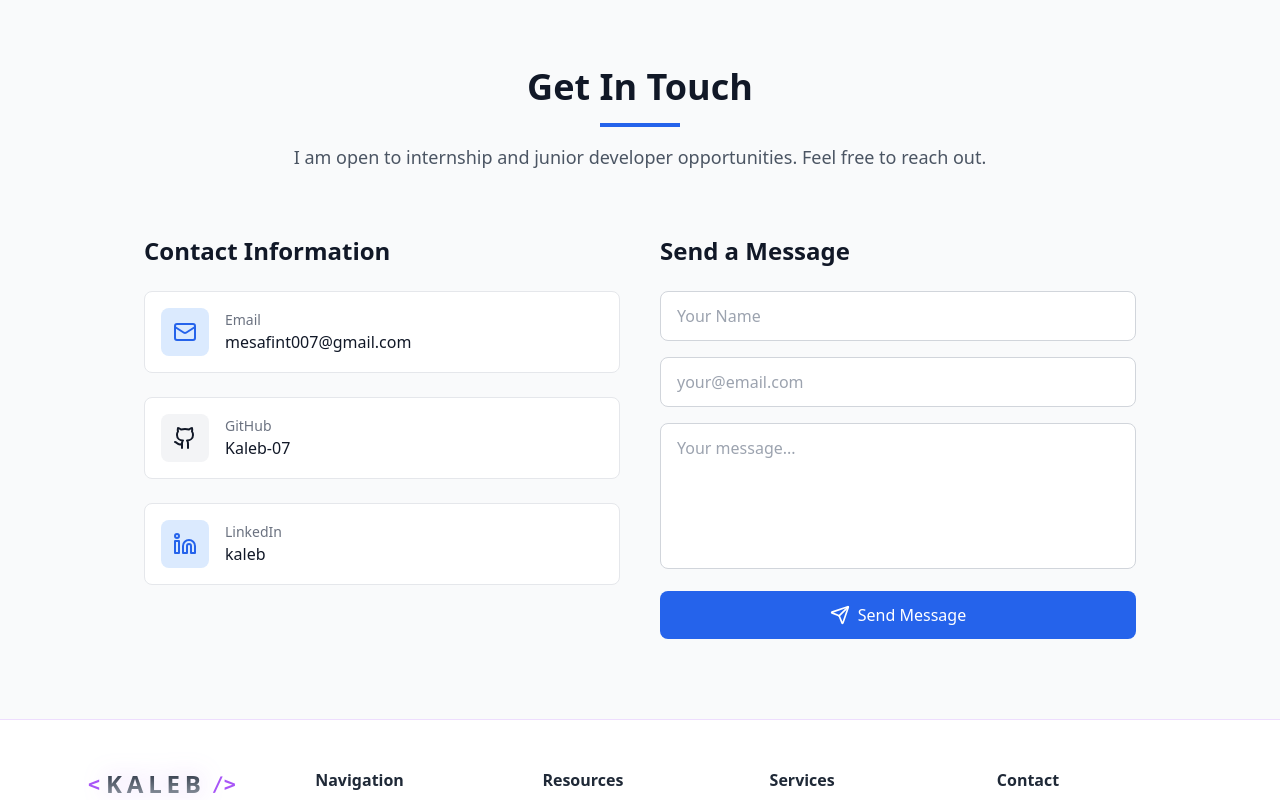
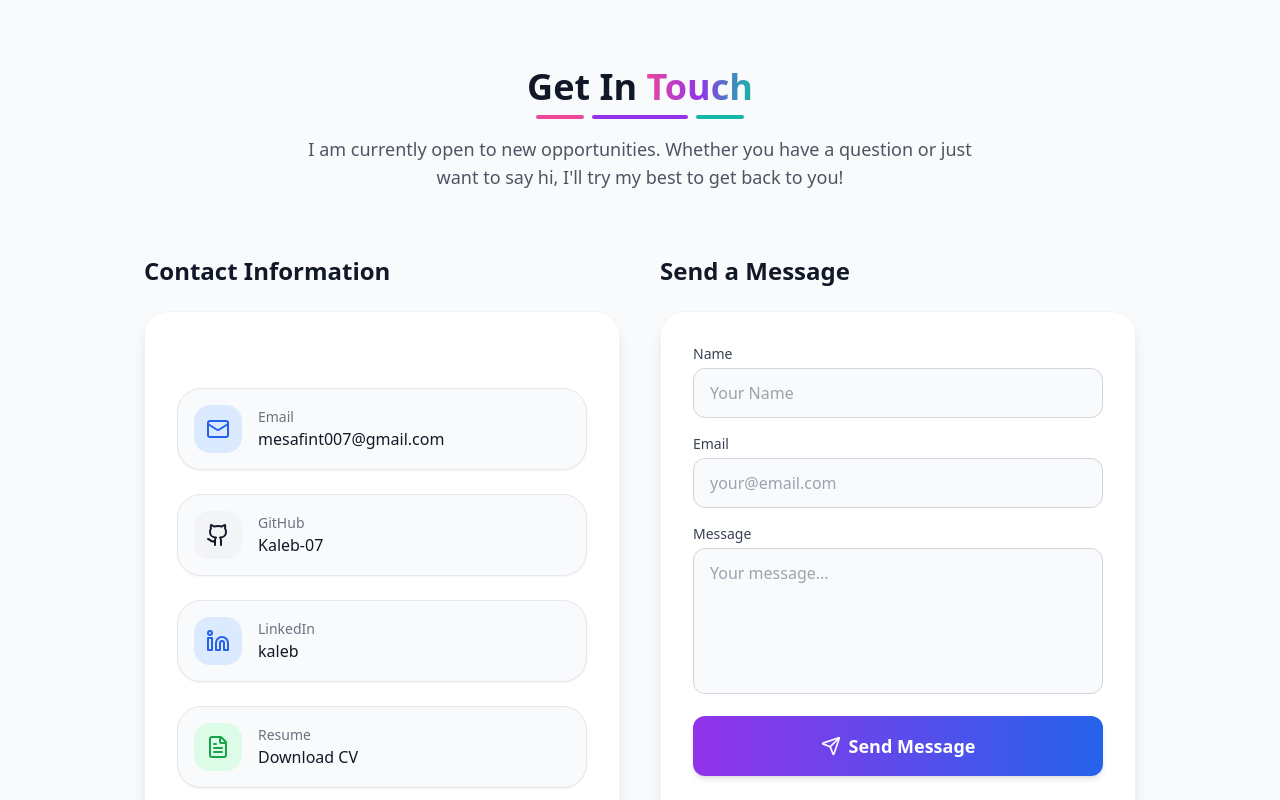
Before and after one commit to Kaleb-07/KalebDev, a React (Vite) app: page / in a window 1280 px wide. Shown: the part 3440-4240 px from the top of the page. Built offline with nearby package versions, Linux system fonts and the light colour scheme.

Commit message:
updating the get in touch

```diff
--- a/src/pages/Contact/Contact.jsx
+++ b/src/pages/Contact/Contact.jsx
@@ -65,30 +65,38 @@ export default function Contact() {
             <div className="max-w-5xl mx-auto px-4">
                 {/* Header */}
                 <div className="text-center mb-16">
-                    <h2 className="text-4xl font-bold text-gray-900 dark:text-white mb-4">
-                        Get In Touch
+                    <h2 className="text-4xl font-bold mb-2 text-gray-900 dark:text-white">
+                        Get In <span className="bg-clip-text text-transparent bg-gradient-to-r from-pink-500 via-purple-600 to-teal-500">Touch</span>
                     </h2>
-                    <div className="w-20 h-1 bg-blue-600 mx-auto mb-4"></div>
-                    <p className="text-lg text-gray-600 dark:text-gray-300">
-                        I am open to internship and junior developer opportunities. Feel free
-                        to reach out.
+                    <div className="flex justify-center items-center gap-2 mt-2 mb-4">
+                        <div className="w-12 h-1 bg-pink-500 dark:bg-pink-400 rounded"></div>
+                        <div className="w-24 h-1 bg-purple-600 dark:bg-purple-400 rounded"></div>
+                        <div className="w-12 h-1 bg-teal-500 dark:bg-teal-400 rounded"></div>
+                    </div>
+                    <p className="text-lg text-gray-600 dark:text-gray-300 max-w-2xl mx-auto">
+                        I am currently open to new opportunities. Whether you have a question or just want to say hi, I'll try my best to get back to you!
                     </p>
                 </div>
 
                 <div className="grid md:grid-cols-2 gap-10">
                     {/* Contact Info */}
                     <div>
-                        <h3 className="text-2xl font-bold text-gray-900 dark:text-white mb-6">
+                        <div className="relative text-2xl font-bold mb-6 w-fit group cursor-default">
+                            <span className="absolute inset-0 bg-gradient-to-r from-pink-500 via-purple-600 to-teal-500 bg-clip-text text-transparent opacity-0 group-hover:opacity-100 transition-opacity duration-300">
                                 Contact Information
-                        </h3>
+                            </span>
+                            <span className="relative bg-clip-text text-gray-900 dark:text-white group-hover:text-transparent transition-colors duration-300">
+                                Contact Information
+                            </span>
+                        </div>
 
-                        <div className="space-y-6">
+                        <div className="bg-white dark:bg-gray-800 p-8 rounded-3xl shadow-lg border border-gray-100 dark:border-gray-700 h-full flex flex-col justify-center gap-6">
                             {/* Email */}
                             <a
                                 href="mailto:Mesafint007@gmail.com"
-                                className="flex items-center gap-4 p-4 rounded-lg border border-gray-200 dark:border-gray-700 bg-white dark:bg-gray-800 hover:border-blue-600 transition"
+                                className="flex items-center gap-4 p-4 rounded-3xl border border-gray-200 dark:border-gray-700 bg-gray-50 dark:bg-gray-700/50 hover:border-blue-600 transition shadow-sm hover:shadow-md"
                             >
-                                <div className="w-12 h-12 bg-blue-100 dark:bg-blue-600 rounded-lg flex items-center justify-center">
+                                <div className="w-12 h-12 bg-blue-100 dark:bg-blue-600 rounded-2xl flex items-center justify-center">
                                     <Mail className="text-blue-600 dark:text-white" />
                                 </div>
                                 <div>
@@ -106,9 +114,9 @@ export default function Contact() {
                                 href="https://github.com/Kaleb-07"
                                 target="_blank"
                                 rel="noopener noreferrer"
-                                className="flex items-center gap-4 p-4 rounded-lg border border-gray-200 dark:border-gray-700 bg-white dark:bg-gray-800 hover:border-gray-900 transition"
+                                className="flex items-center gap-4 p-4 rounded-3xl border border-gray-200 dark:border-gray-700 bg-gray-50 dark:bg-gray-700/50 hover:border-gray-900 transition shadow-sm hover:shadow-md"
                             >
-                                <div className="w-12 h-12 bg-gray-100 dark:bg-gray-900 rounded-lg flex items-center justify-center">
+                                <div className="w-12 h-12 bg-gray-100 dark:bg-gray-900 rounded-2xl flex items-center justify-center">
                                     <Github className="text-gray-900 dark:text-white" />
                                 </div>
                                 <div>
@@ -126,9 +134,9 @@ export default function Contact() {
                                 href="https://www.linkedin.com/in/kaleb"
                                 target="_blank"
                                 rel="noopener noreferrer"
-                                className="flex items-center gap-4 p-4 rounded-lg border border-gray-200 dark:border-gray-700 bg-white dark:bg-gray-800 hover:border-blue-600 transition"
+                                className="flex items-center gap-4 p-4 rounded-3xl border border-gray-200 dark:border-gray-700 bg-gray-50 dark:bg-gray-700/50 hover:border-blue-600 transition shadow-sm hover:shadow-md"
                             >
-                                <div className="w-12 h-12 bg-blue-100 dark:bg-blue-600 rounded-lg flex items-center justify-center">
+                                <div className="w-12 h-12 bg-blue-100 dark:bg-blue-600 rounded-2xl flex items-center justify-center">
                                     <Linkedin className="text-blue-600 dark:text-white" />
                                 </div>
                                 <div>
@@ -140,16 +148,43 @@ export default function Contact() {
                                     </p>
                                 </div>
                             </a>
+
+                            {/* Resume */}
+                            <a
+                                href={cvFile}
+                                download="Software_Developer_CV.pdf"
+                                className="flex items-center gap-4 p-4 rounded-3xl border border-gray-200 dark:border-gray-700 bg-gray-50 dark:bg-gray-700/50 hover:border-green-600 transition shadow-sm hover:shadow-md group"
+                            >
+                                <div className="w-12 h-12 bg-green-100 dark:bg-green-600 rounded-2xl flex items-center justify-center group-hover:scale-110 transition-transform">
+                                    <FileText className="text-green-600 dark:text-white" />
+                                </div>
+                                <div>
+                                    <p className="text-sm text-gray-500 dark:text-gray-400">
+                                        Resume
+                                    </p>
+                                    <p className="text-gray-900 dark:text-white font-medium">
+                                        Download CV
+                                    </p>
+                                </div>
+                            </a>
                         </div>
                     </div>
 
                     {/* Contact Form */}
                     <div>
-                        <h3 className="text-2xl font-bold text-gray-900 dark:text-white mb-6">
+                        <div className="relative text-2xl font-bold mb-6 w-fit group cursor-default">
+                            <span className="absolute inset-0 bg-gradient-to-r from-pink-500 via-purple-600 to-teal-500 bg-clip-text text-transparent opacity-0 group-hover:opacity-100 transition-opacity duration-300">
                                 Send a Message
-                        </h3>
+                            </span>
+                            <span className="relative bg-clip-text text-gray-900 dark:text-white group-hover:text-transparent transition-colors duration-300">
+                                Send a Message
+                            </span>
+                        </div>
+                        <div className="bg-white dark:bg-gray-800 p-8 rounded-3xl shadow-lg border border-gray-100 dark:border-gray-700 h-full">
 
                             <form onSubmit={handleSubmit} className="space-y-4">
+                                <div>
+                                    <label className="block text-sm font-medium text-gray-700 dark:text-gray-300 mb-1">Name</label>
                                     <input
                                         type="text"
                                         name="name"
@@ -157,9 +192,12 @@ export default function Contact() {
                                         value={formData.name}
                                         onChange={handleChange}
                                         required
-                                className="w-full px-4 py-3 rounded-lg border border-gray-300 dark:border-gray-600 bg-white dark:bg-gray-800 text-gray-900 dark:text-white focus:ring-2 focus:ring-blue-600 outline-none"
+                                        className="w-full px-4 py-3 rounded-xl border border-gray-300 dark:border-gray-600 bg-gray-50 dark:bg-gray-700 text-gray-900 dark:text-white focus:ring-2 focus:ring-purple-500 focus:border-transparent outline-none transition-all"
                                     />
+                                </div>
 
+                                <div>
+                                    <label className="block text-sm font-medium text-gray-700 dark:text-gray-300 mb-1">Email</label>
                                     <input
                                         type="email"
                                         name="email"
@@ -167,9 +205,12 @@ export default function Contact() {
                                         value={formData.email}
                                         onChange={handleChange}
                                         required
-                                className="w-full px-4 py-3 rounded-lg border border-gray-300 dark:border-gray-600 bg-white dark:bg-gray-800 text-gray-900 dark:text-white focus:ring-2 focus:ring-blue-600 outline-none"
+                                        className="w-full px-4 py-3 rounded-xl border border-gray-300 dark:border-gray-600 bg-gray-50 dark:bg-gray-700 text-gray-900 dark:text-white focus:ring-2 focus:ring-purple-500 focus:border-transparent outline-none transition-all"
                                     />
+                                </div>
 
+                                <div>
+                                    <label className="block text-sm font-medium text-gray-700 dark:text-gray-300 mb-1">Message</label>
                                     <textarea
                                         name="message"
                                         rows={5}
@@ -177,13 +218,14 @@ export default function Contact() {
                                         value={formData.message}
                                         onChange={handleChange}
                                         required
-                                className="w-full px-4 py-3 rounded-lg border border-gray-300 dark:border-gray-600 bg-white dark:bg-gray-800 text-gray-900 dark:text-white focus:ring-2 focus:ring-blue-600 outline-none resize-none"
+                                        className="w-full px-4 py-3 rounded-xl border border-gray-300 dark:border-gray-600 bg-gray-50 dark:bg-gray-700 text-gray-900 dark:text-white focus:ring-2 focus:ring-purple-500 focus:border-transparent outline-none resize-none transition-all"
                                     />
+                                </div>
 
                                 <button
                                     type="submit"
                                     disabled={status === "sending"}
-                                className="w-full flex items-center justify-center gap-2 bg-blue-600 hover:bg-blue-700 text-white px-6 py-3 rounded-lg font-medium transition disabled:opacity-50"
+                                    className="w-full flex items-center justify-center gap-2 bg-gradient-to-r from-purple-600 to-blue-600 hover:from-purple-700 hover:to-blue-700 text-white px-6 py-4 rounded-xl font-bold text-lg transition-all transform hover:scale-[1.02] disabled:opacity-50 disabled:hover:scale-100 shadow-md"
                                 >
                                     {status === "sending" ? (
                                         "Sending..."
@@ -196,15 +238,15 @@ export default function Contact() {
                                 </button>
 
                                 {status === "success" && (
-                                <p className="text-green-500 text-center text-sm">
+                                    <p className="text-green-500 text-center text-sm font-medium animate-fade-in">
                                         Message sent successfully!
                                     </p>
                                 )}
 
                                 {status === "error" && (
-                                <div className="flex items-center gap-2 p-3 bg-red-100 dark:bg-red-900 rounded-lg">
-                                    <AlertCircle className="text-red-600 dark:text-red-300" />
-                                    <p className="text-red-600 dark:text-red-300 text-sm">
+                                    <div className="flex items-center gap-2 p-3 bg-red-100 dark:bg-red-900/30 rounded-lg animate-fade-in">
+                                        <AlertCircle className="text-red-600 dark:text-red-400" />
+                                        <p className="text-red-600 dark:text-red-400 text-sm">
                                             {errorMessage}
                                         </p>
                                     </div>
@@ -213,6 +255,7 @@ export default function Contact() {
                         </div>
                     </div>
                 </div>
+            </div>
         </section>
     );
 }
```
Lines whose indentation alone changed are shown as unchanged.
